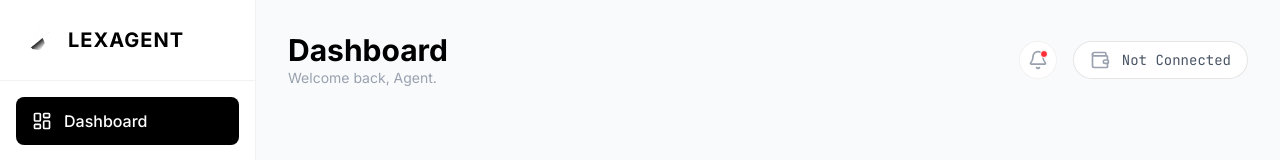
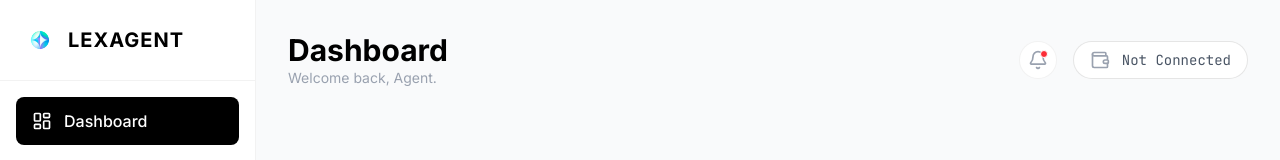
Before and after one commit to jennitsme/Lexagent, a React (Vite) app: page /dashboard in a window 1280 px wide. Shown: the top 160 px of the page. Built offline with nearby package versions, Linux system fonts and the light colour scheme.

Commit message:
assets: switch logo and favicon references to /logo11.png

```diff
--- a/index.html
+++ b/index.html
@@ -3,7 +3,7 @@
   <head>
     <meta charset="UTF-8" />
     <meta name="viewport" content="width=device-width, initial-scale=1.0" />
-    <link rel="icon" type="image/png" href="/favicon.png" />
+    <link rel="icon" type="image/png" href="/logo11.png" />
     <title>LEXAGENT</title>
   </head>
   <body>
--- a/src/components/Hero.tsx
+++ b/src/components/Hero.tsx
@@ -129,7 +129,7 @@ export function Hero() {
       >
         <div className="w-32 h-32 md:w-40 md:h-40 border-2 border-black/10 rounded-2xl flex items-center justify-center relative group">
           <div className="absolute inset-0 bg-black/5 blur-xl group-hover:bg-black/10 transition-all duration-500" />
-          <img src="/logo.jpg" alt="LEXAGENT" className="w-28 h-28 md:w-36 md:h-36 rounded-xl relative z-10 object-cover" />
+          <img src="/logo11.png" alt="LEXAGENT" className="w-28 h-28 md:w-36 md:h-36 rounded-xl relative z-10 object-cover" />
 
           <div className="absolute -top-1 -left-1 w-4 h-4 border-t-2 border-l-2 border-black" />
           <div className="absolute -top-1 -right-1 w-4 h-4 border-t-2 border-r-2 border-black" />
--- a/src/components/Navbar.tsx
+++ b/src/components/Navbar.tsx
@@ -30,7 +30,7 @@ export function Navbar() {
       className="fixed top-0 left-0 right-0 z-50 flex items-center justify-between px-6 py-4 backdrop-blur-md border-b border-black/5 bg-white/80"
     >
       <div className="flex items-center gap-2">
-        <img src="/logo.jpg" alt="LEXAGENT" className="w-8 h-8 rounded-sm object-cover" />
+        <img src="/logo11.png" alt="LEXAGENT" className="w-8 h-8 rounded-sm object-cover" />
         <span className="font-bold text-xl tracking-wider text-black">LEXAGENT</span>
       </div>
 
--- a/src/layouts/DashboardLayout.tsx
+++ b/src/layouts/DashboardLayout.tsx
@@ -68,7 +68,7 @@ export default function DashboardLayout() {
       >
         <div className="p-6 flex items-center justify-between border-b border-black/5">
           <div className="flex items-center gap-3">
-            <img src="/logo.jpg" alt="LEXAGENT" className="w-8 h-8 rounded-sm object-cover" />
+            <img src="/logo11.png" alt="LEXAGENT" className="w-8 h-8 rounded-sm object-cover" />
             <span className="font-bold text-xl tracking-wider">LEXAGENT</span>
           </div>
           <button
```
Also changed, not shown: 1 other file (tests, documents, lock files or other folders).
